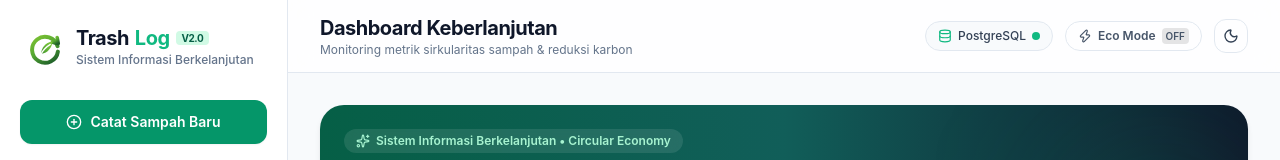
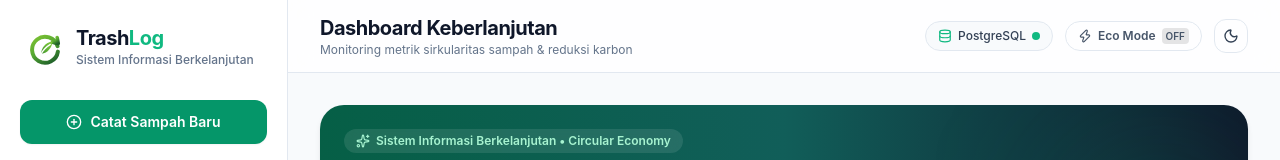
Before and after one commit to rajibinptrilman911/trashlog, a React (Vite) app: page / in a window 1280 px wide. Shown: the top 160 px of the page. Built offline with nearby package versions, Linux system fonts and the light colour scheme; no server answers; the database is empty.

Commit message:
fix(logo): remove v2.0 badge text

```diff
--- a/src/components/common/Logo.tsx
+++ b/src/components/common/Logo.tsx
@@ -109,12 +109,9 @@ export const Logo: React.FC<LogoProps> = ({
         {renderIcon()}
       </div>
       <div className="min-w-0">
-        <h1 className={`${textSizes[size]} font-bold tracking-tight text-slate-900 dark:text-white flex items-center gap-1.5 leading-none`}>
+        <h1 className={`${textSizes[size]} font-bold tracking-tight text-slate-900 dark:text-white flex items-center leading-none`}>
           <span>Trash</span>
           <span className="text-emerald-500 dark:text-emerald-400">Log</span>
-          <span className="text-[10px] uppercase font-bold px-1.5 py-0.5 rounded bg-emerald-100 text-emerald-800 dark:bg-emerald-950 dark:text-emerald-300">
-            v2.0
-          </span>
         </h1>
         {showSubtitle && (
           <p className="text-xs font-medium text-slate-500 dark:text-slate-400 mt-1 truncate">
```
